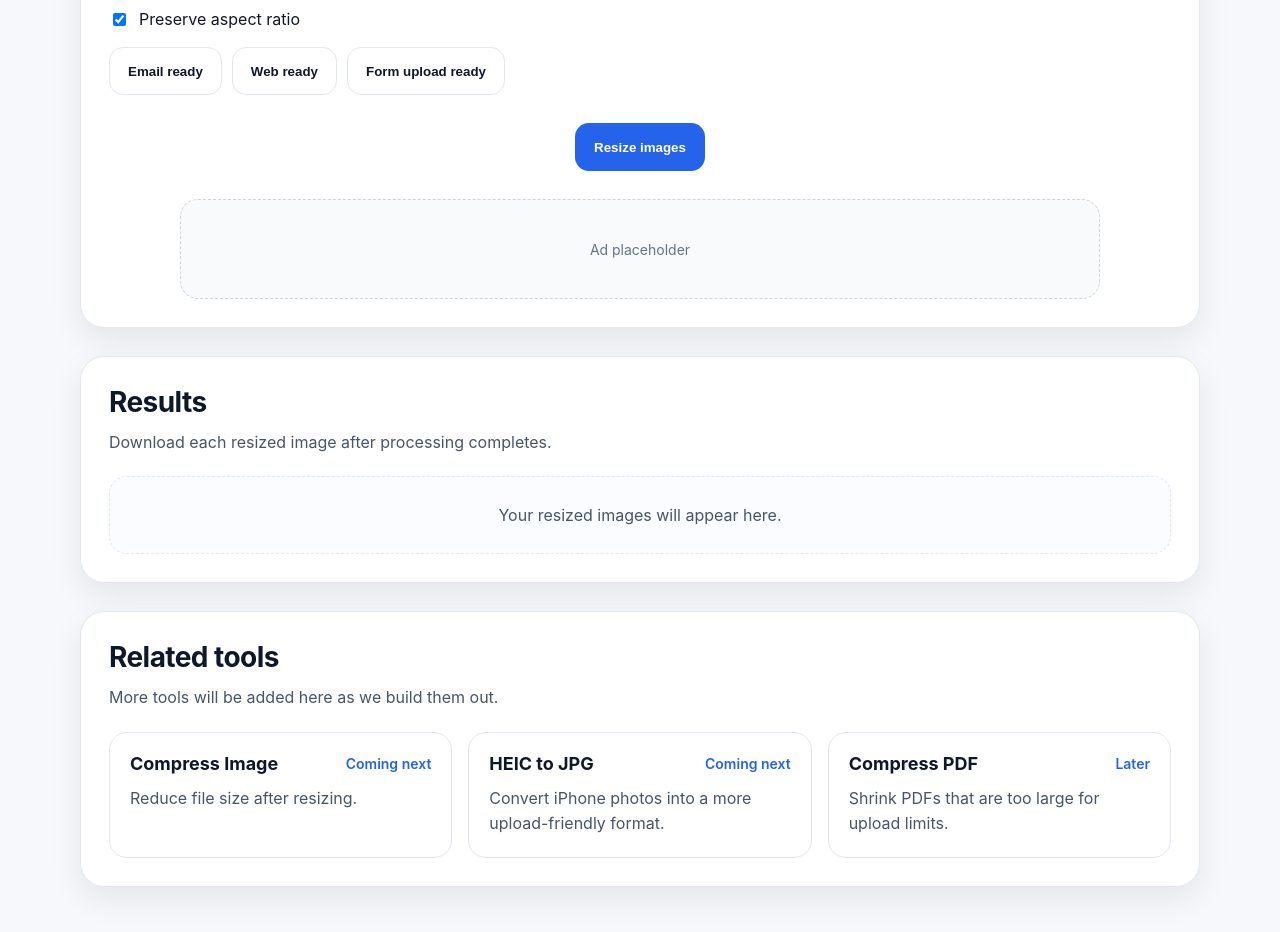
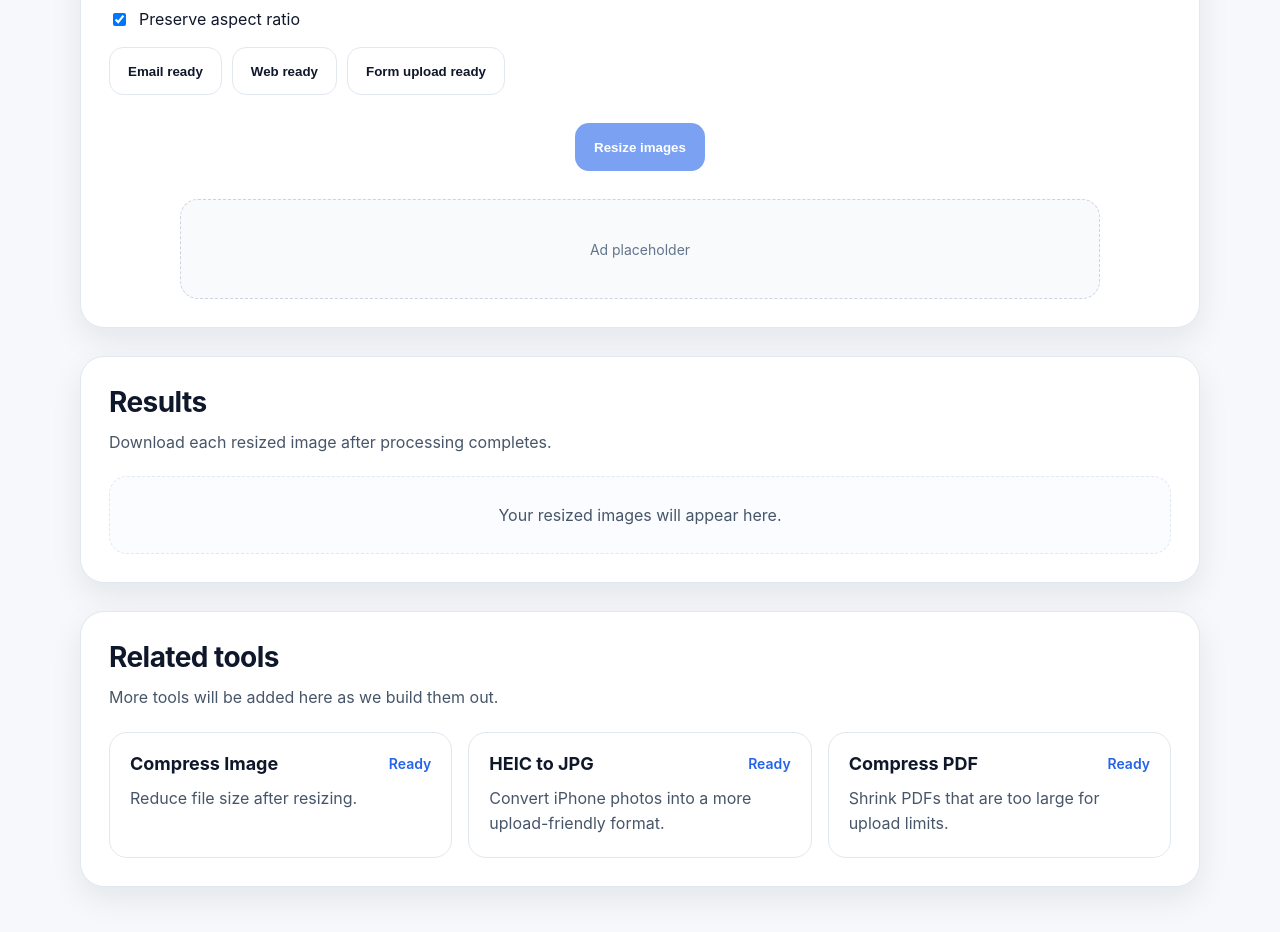
Before and after one commit to skaterdav21/uploadready, a Next.js app: page /resize-image in a window 1280 px wide. Shown: the part 440-1372 px from the top of the page. Built offline with nearby package versions, Linux system fonts and the light colour scheme.

Commit message:
Update page.tsx

```diff
--- a/app/resize-image/page.tsx
+++ b/app/resize-image/page.tsx
@@ -1,6 +1,7 @@
 "use client";
 
 import { useMemo, useRef, useState } from "react";
+import LoadingOverlay from "../../components/LoadingOverlay";
 
 type OutputFile = {
   name: string;
@@ -74,7 +75,11 @@ async function resizeSingleImage(
 
   const originalType = file.type || "image/jpeg";
   const outputType =
-    originalType === "image/png" ? "image/png" : originalType === "image/webp" ? "image/webp" : "image/jpeg";
+    originalType === "image/png"
+      ? "image/png"
+      : originalType === "image/webp"
+        ? "image/webp"
+        : "image/jpeg";
 
   const blob = await new Promise<Blob | null>((resolve) =>
     canvas.toBlob(resolve, outputType, outputType === "image/png" ? undefined : 0.92)
@@ -102,6 +107,7 @@ async function resizeSingleImage(
 export default function ResizeImagePage() {
   const inputRef = useRef<HTMLInputElement | null>(null);
   const [files, setFiles] = useState<File[]>([]);
+  const [previewUrls, setPreviewUrls] = useState<string[]>([]);
   const [width, setWidth] = useState<string>("1200");
   const [height, setHeight] = useState<string>("");
   const [preserveAspect, setPreserveAspect] = useState(true);
@@ -120,10 +126,16 @@ export default function ResizeImagePage() {
     setResults([]);
   }
 
+  function clearPreviewUrls() {
+    previewUrls.forEach((url) => URL.revokeObjectURL(url));
+    setPreviewUrls([]);
+  }
+
   function handleFiles(list: FileList | null) {
     if (!list) return;
 
     clearOldResults();
+    clearPreviewUrls();
     setError("");
 
     const accepted = Array.from(list).filter((file) => {
@@ -144,6 +156,7 @@ export default function ResizeImagePage() {
     }
 
     setFiles(accepted);
+    setPreviewUrls(accepted.map((file) => URL.createObjectURL(file)));
   }
 
   async function runResize() {
@@ -198,6 +211,8 @@ export default function ResizeImagePage() {
 
   return (
     <main className="page">
+      {loading && <LoadingOverlay text="Resizing images..." />}
+
       <section className="section">
         <div className="section-head">
           <h1>Resize Image</h1>
@@ -229,6 +244,14 @@ export default function ResizeImagePage() {
             onChange={(e) => handleFiles(e.target.files)}
           />
         </div>
+
+        {previewUrls.length > 0 && (
+          <div className="preview-grid">
+            {previewUrls.map((url, i) => (
+              <img key={i} src={url} alt="preview" className="preview-img" />
+            ))}
+          </div>
+        )}
 
         <div className="tool-controls">
           <div className="form-row">
@@ -280,7 +303,12 @@ export default function ResizeImagePage() {
         </div>
 
         <div className="hero-actions">
-          <button type="button" className="btn btn-primary" onClick={runResize} disabled={loading}>
+          <button
+            type="button"
+            className="btn btn-primary"
+            onClick={runResize}
+            disabled={loading || files.length === 0}
+          >
             {loading ? "Resizing..." : "Resize images"}
           </button>
         </div>
@@ -332,7 +360,7 @@ export default function ResizeImagePage() {
           <a className="tool-card" href="/compress-image">
             <div className="tool-card-top">
               <h3>Compress Image</h3>
-              <span>Coming next</span>
+              <span>Ready</span>
             </div>
             <p>Reduce file size after resizing.</p>
           </a>
@@ -340,7 +368,7 @@ export default function ResizeImagePage() {
           <a className="tool-card" href="/heic-to-jpg">
             <div className="tool-card-top">
               <h3>HEIC to JPG</h3>
-              <span>Coming next</span>
+              <span>Ready</span>
             </div>
             <p>Convert iPhone photos into a more upload-friendly format.</p>
           </a>
@@ -348,7 +376,7 @@ export default function ResizeImagePage() {
           <a className="tool-card" href="/compress-pdf">
             <div className="tool-card-top">
               <h3>Compress PDF</h3>
-              <span>Later</span>
+              <span>Ready</span>
             </div>
             <p>Shrink PDFs that are too large for upload limits.</p>
           </a>
```
